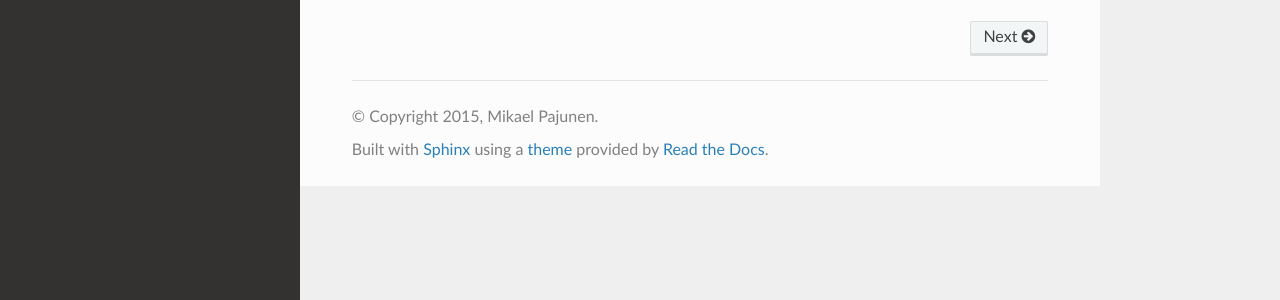
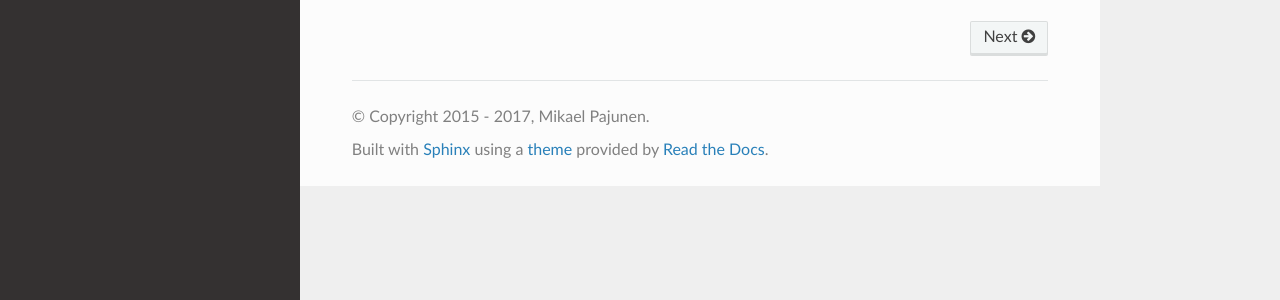
Before and after one commit to mpajunen/phamda, a Sphinx documentation site: the page built from docs/index.rst, in a window 1280 px wide. Shown: the part 307-607 px from the top of the page. Built offline with Sphinx 7.4.7 and the Read the Docs theme 2.0.0, drawn with Linux system fonts in a browser that asks for light colours; part of the change alters nothing that is shown.

```diff
--- a/docs/conf.py
+++ b/docs/conf.py
@@ -19,6 +19,7 @@ import shlex
 
 from sphinx.highlighting import lexers
 from pygments.lexers.web import PhpLexer
+from datetime import datetime
 
 lexers['php'] = PhpLexer(startinline=True, linenos=1)
 primary_domain = 'php'
@@ -54,7 +55,7 @@ master_doc = 'index'
 
 # General information about the project.
 project = 'Phamda'
-copyright = '2015, Mikael Pajunen'
+copyright = '2015 - ' + str(datetime.utcnow().year) + ', Mikael Pajunen'
 author = 'Mikael Pajunen'
 
 # The version info for the project you're documenting, acts as replacement for
```
